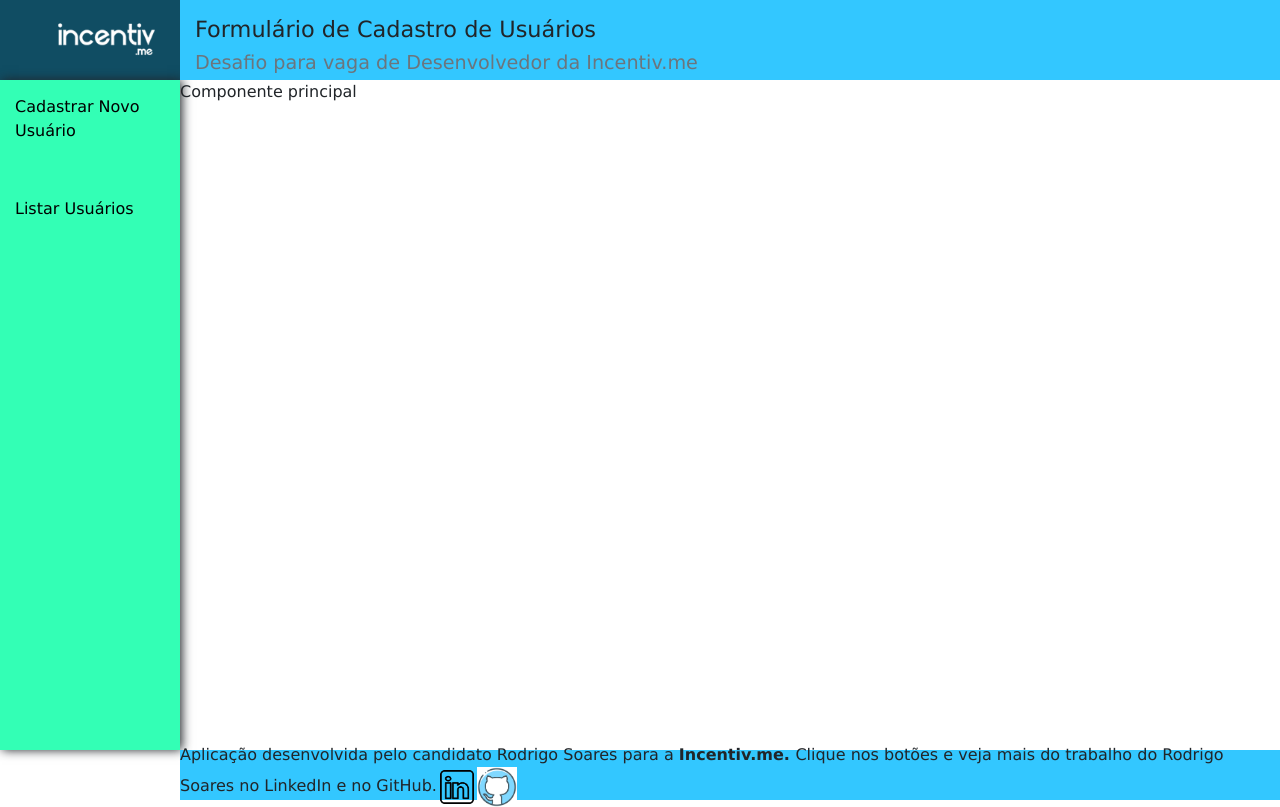
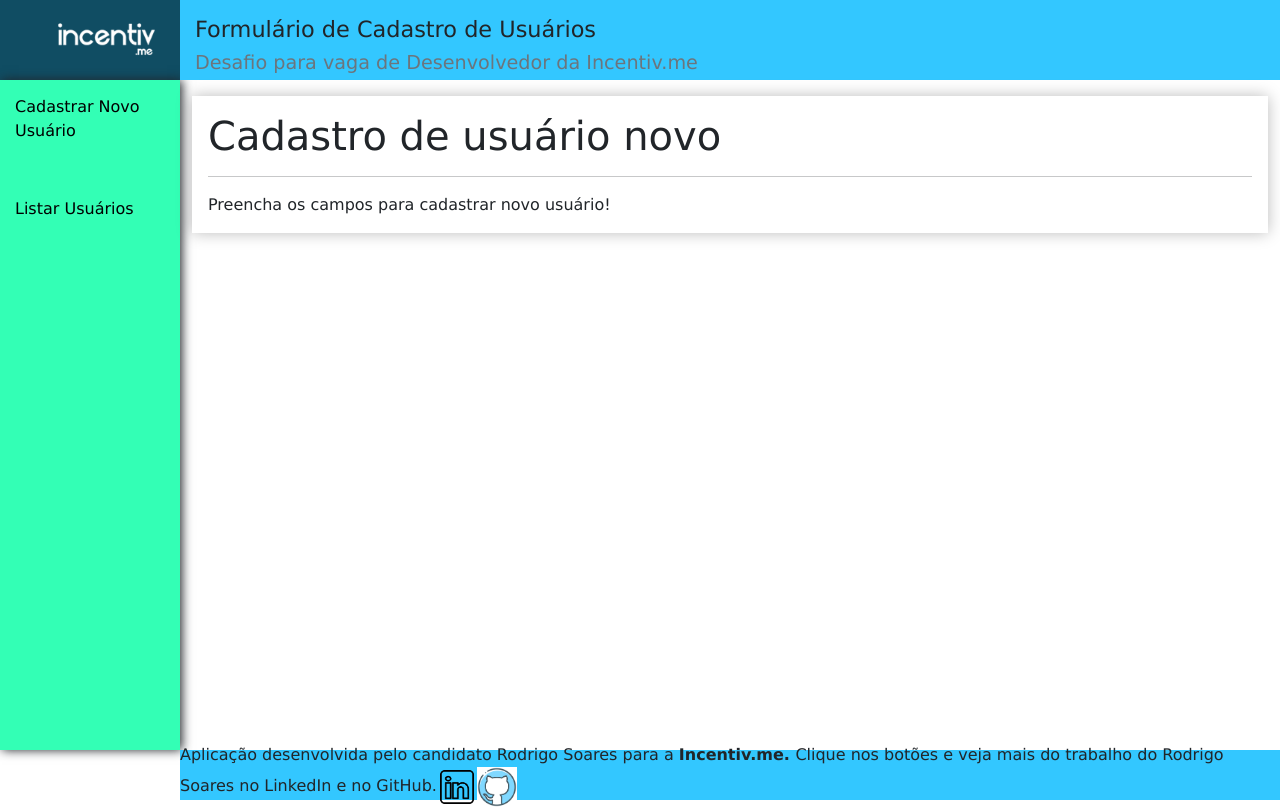
Before and after one commit to roddsv-zz/react_rails, a React (Create React App) app in the folder frontend/: page / in a window 1280 px wide. Built offline with nearby package versions, Linux system fonts and the light colour scheme.

Commit message:
Criando a frase de instrução de cadastro de novo usuário

```diff
--- /dev/null
+++ b/frontend/src/components/home/Home.jsx
@@ -0,0 +1,10 @@
+import React from "react";
+import Main from '../template/Main'
+
+// eslint-disable-next-line import/no-anonymous-default-export
+export default props =>
+    <Main title="Formulário de Cadastro de Usuários" subtitle="Desafio para vaga de Desenvolvedor da Incentiv.me">
+        <div className="display-6">Cadastro de usuário novo</div>
+        <hr />
+        <p className="mb-0">Preencha os campos para cadastrar novo usuário!</p>
+    </Main>
--- a/frontend/src/components/main/App.jsx
+++ b/frontend/src/components/main/App.jsx
@@ -5,7 +5,7 @@
 
 import Logo from '../template/Logo'
 import Nav from '../template/Nav'
-import Main from '../template/Main'
+import Home from '../home/Home'
 import Footer from '../template/Footer'
 
 // eslint-disable-next-line import/no-anonymous-default-export
@@ -13,6 +13,6 @@
     <div className="app">
         <Logo />
         <Nav />
-        <Main title="Formulário de Cadastro de Usuários" subtitle="Desafio para vaga de Desenvolvedor da Incentiv.me" />
+        <Home />
         <Footer />
     </div>
--- a/frontend/src/components/template/Main.css
+++ b/frontend/src/components/template/Main.css
@@ -0,0 +1,4 @@
+main > div {
+    background-color: #FFF;
+    box-shadow: 0px 0px 15px #0004;
+}
--- a/frontend/src/components/template/Main.jsx
+++ b/frontend/src/components/template/Main.jsx
@@ -6,7 +6,9 @@
 export default props =>
     <React.Fragment>
         <Header {...props}/>
-        <main className="content">
-            Componente principal
+        <main className="content container-fluid">
+            <div className="p-3 mt-3">
+                {props.children}
+            </div>
         </main>
     </React.Fragment>
```
Also changed, not shown: frontend/src/assets/img/github.jpeg (deleted).
